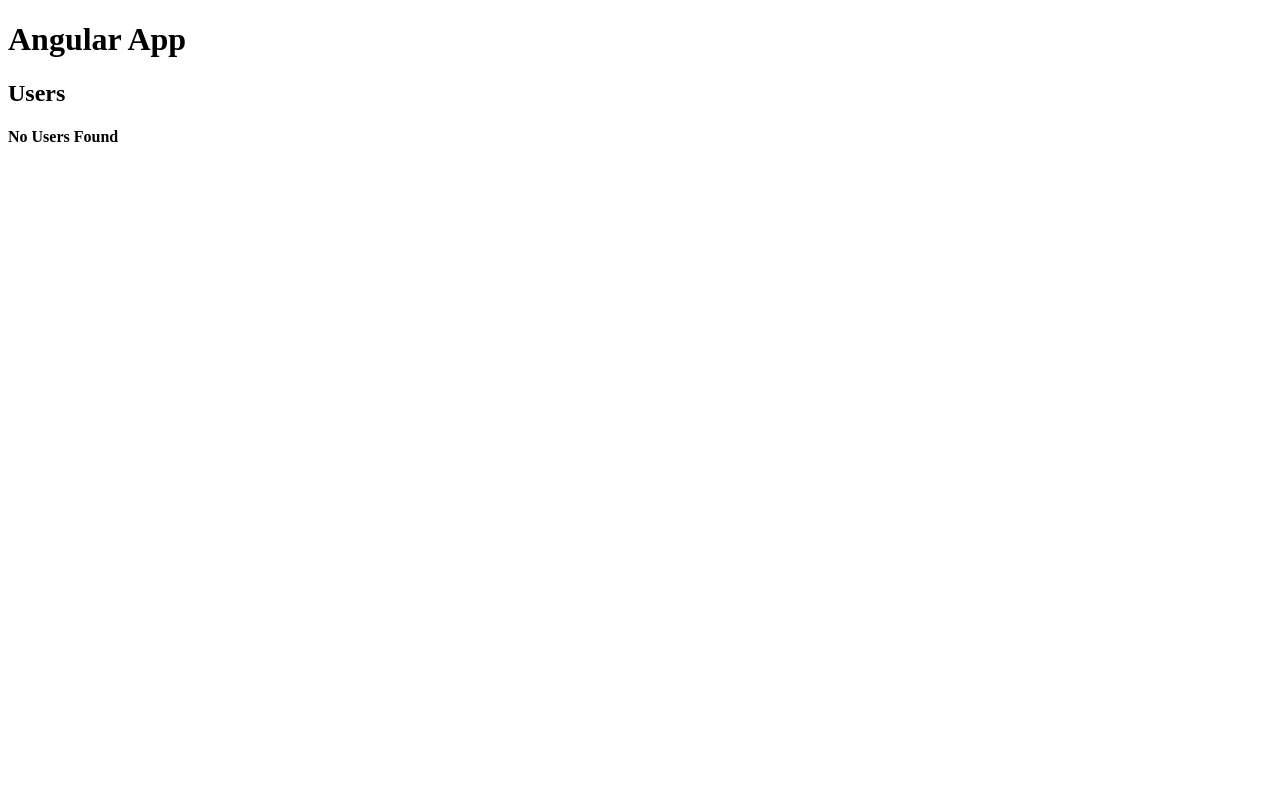
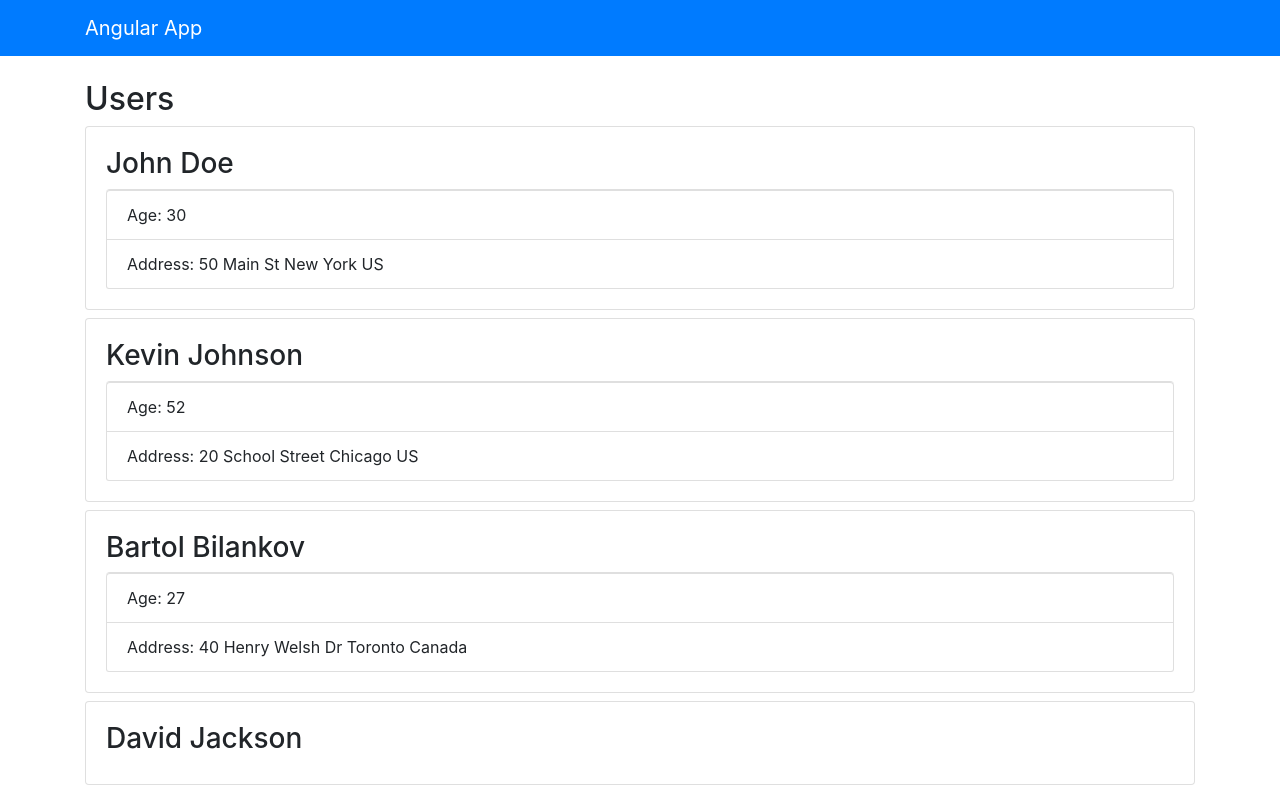
Before and after one commit to MsMatki/Angular-app, an Angular app: page / in a window 1280 px wide. Built offline with nearby package versions, Linux system fonts and the light colour scheme.

Commit message:
install Bootstrap v4 + navbar component

```diff
--- a/angular.json
+++ b/angular.json
@@ -23,9 +23,14 @@
               "src/assets"
             ],
             "styles": [
-              "src/styles.css"
+              "src/styles.css",
+              "./node_modules/bootstrap/dist/css/bootstrap.css"
             ],
-            "scripts": []
+            "scripts": [
+              "./node_modules/jquery/dist/jquery.js",
+              "./node_modules/popper.js/dist/umd/popper.js",
+              "./node_modules/bootstrap/dist/js/bootstrap.js"
+            ]
           },
           "configurations": {
             "production": {
--- a/src/app/app.component.html
+++ b/src/app/app.component.html
@@ -1,2 +1,4 @@
-<h1>Angular App</h1>
-<app-users></app-users>
+<app-navbar></app-navbar>
+<div class="container">
+    <app-users></app-users>
+</div>
--- a/src/app/app.module.ts
+++ b/src/app/app.module.ts
@@ -5,12 +5,14 @@
 import { AppComponent } from './app.component';
 import { UserComponent } from './components/user/user.component';
 import { UsersComponent } from './components/users/users.component';
+import { NavbarComponent } from './components/navbar/navbar.component';
 
 @NgModule({
   declarations: [
     AppComponent,
     UserComponent,
-    UsersComponent
+    UsersComponent,
+    NavbarComponent
   ],
   imports: [
     BrowserModule,
--- /dev/null
+++ b/src/app/components/navbar/navbar.component.html
@@ -0,0 +1,5 @@
+<nav class="navbar navbar-dark bg-primary mb-4">
+  <div class="container">
+    <a href="#" class="navbar-brand">Angular App</a>
+  </div>
+</nav>
--- /dev/null
+++ b/src/app/components/navbar/navbar.component.ts
@@ -0,0 +1,15 @@
+import { Component, OnInit } from '@angular/core';
+
+@Component({
+  selector: 'app-navbar',
+  templateUrl: './navbar.component.html',
+  styleUrls: ['./navbar.component.css']
+})
+export class NavbarComponent implements OnInit {
+
+  constructor() { }
+
+  ngOnInit() {
+  }
+
+}
--- a/src/app/components/users/users.component.html
+++ b/src/app/components/users/users.component.html
@@ -1,13 +1,17 @@
 
 <h2>Users</h2>
-<ul *ngIf='users.length > 0'>
-  <li *ngFor='let user of users'>
+<ul class="list-unstyled" *ngIf='loaded && users?.length > 0'>
+  <li class="card card-body mb-2" *ngFor='let user of users'>
     <h3>{{user.firstName}} {{user.lastName}}</h3>
-<ul *ngIf='showExtended'>
-    <li>Age: {{ user.age }}</li>
-    <li>Address: {{user.address.street}} {{user.address.city}} {{user.address.state}}</li>
+<ul class="list-group" *ngIf='showExtended && user.age && user.address'>
+    <li class="list-group-item" >Age: {{ user.age }}</li>
+    <li class="list-group-item">Address: {{user.address.street}} {{user.address.city}} {{user.address.state}}</li>
 </ul>
   </li>
 </ul>
 
-<h4 *ngIf='users.length == 0'>No Users Found </h4>
+<ng-template #noUsers><h4>No Users Found</h4></ng-template>
+
+<h4 *ngIf='users?.length == 0'>No Users Found </h4>
+
+<h4 *ngIf='!loaded'>Loading Users...</h4>
--- a/src/app/components/users/users.component.ts
+++ b/src/app/components/users/users.component.ts
@@ -9,13 +9,14 @@
 export class UsersComponent implements OnInit {
   users: User[];
   showExtended: boolean = true;
+  loaded: boolean = false;
 
   constructor() { }
 
   ngOnInit() {
 
       this.users = [
-     /* {
+        {
           firstName: 'John',
           lastName: 'Doe',
           age: 30,
@@ -44,22 +45,15 @@
             city: 'Toronto',
             state: 'Canada'
         }
-  }*/
+    }
       ];
+      this.loaded = true;
 
-    this.showExtended = false;
-
-   /* this.addUser({
+    this.addUser({
         firstName: 'David',
         lastName: 'Jackson',
-        age: 20,
-        address:{
-            street: '12 Martin Square',
-            city: 'London',
-            state: 'England'
     }
-    }
-    );*/
+    );
   }
 
   addUser(user: User){
```
Also changed, not shown: package.json (+5 -2 lines), src/app/models/User.ts (+5 -5 lines), src/app/components/navbar/navbar.component.css (added), 1 other file (tests, documents, lock files or other folders). Lines whose indentation alone changed are shown as unchanged.
